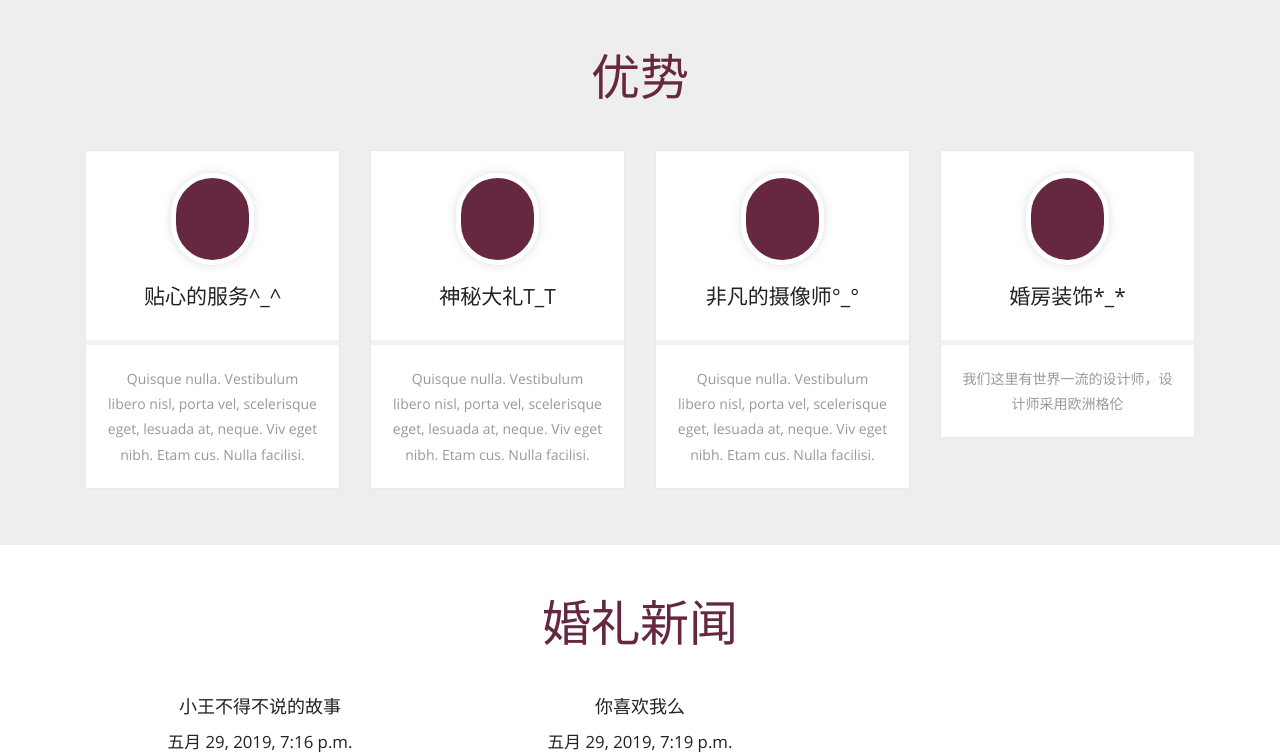
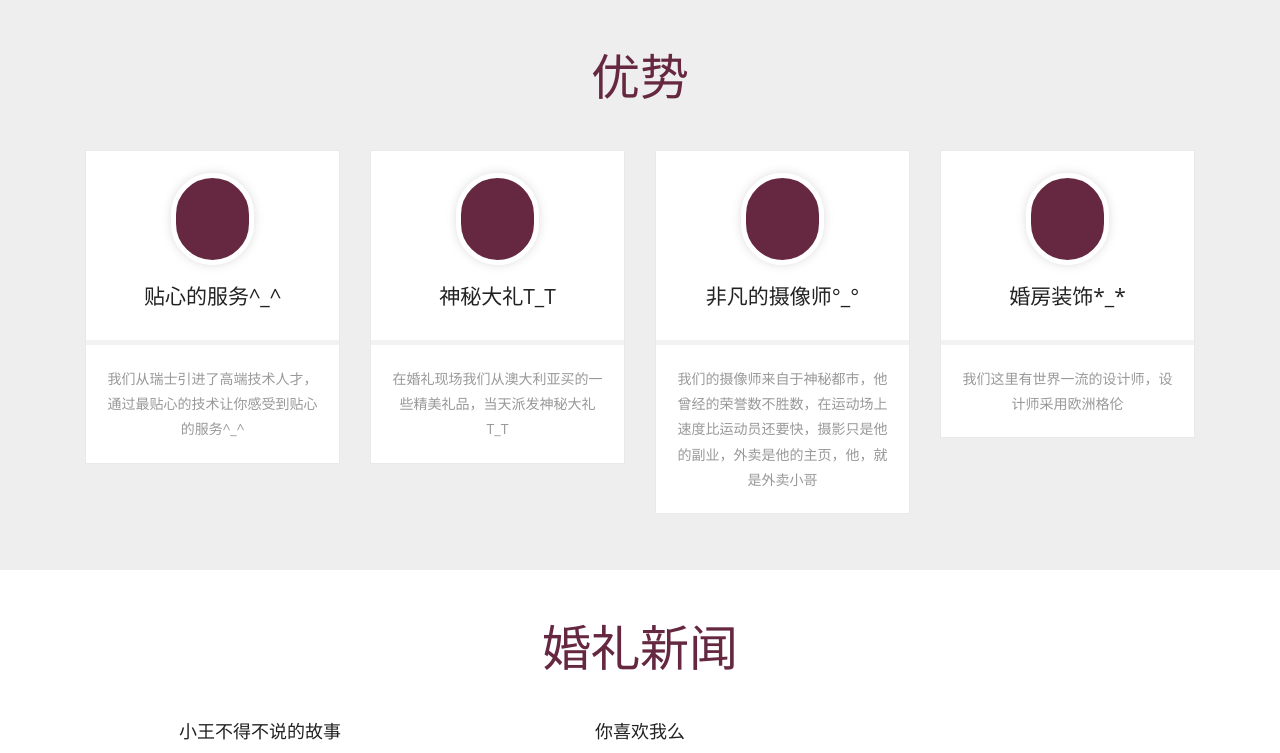
Before and after one commit to ice-a/demo, a Django app: template test1/templates/index.html in a window 1280 px wide. Shown: the part 1717-2470 px from the top of the page. Run offline with Django 3.2, Linux system fonts and the light colour scheme; the template is opened without the code that fills it: values that come from a table or form of the project are taken from there, others are empty; data comes from the database, SQL or seed files in the repository; both versions use the stored data as it was after the commit; some libraries are stand-ins or nearby versions; some web fonts are replaced.

Commit message:
项目提交 准备部署上线 部署上线

```diff
--- a/test1/demo1/urls.py
+++ b/test1/demo1/urls.py
@@ -6,5 +6,5 @@ urlpatterns = [
     url(r'^wedding/$',views.wedding,name='wedding'),
     url(r'^services/$',views.services,name='services'),
     url(r'^about/$',views.about,name='about'),
-    url(r'^index/$',views.index,name='index'),
+    url('',views.index,name='index'),
 ]
--- a/test1/templates/about.html
+++ b/test1/templates/about.html
@@ -48,7 +48,7 @@
                             allowfullscreen onautocomplete="true"></iframe>
                 </div>
                 <div class="col-md-7 OurLove-grid1">
-                    <h4>Cras feugiat, felis sit amet molestie </h4>
+                    <h4>团队的初创</h4>
                     <p>lorem Ipsum is simply dummy text of the printing and typesetting industry., Lorem Ipsum dummy
                         text ever since dummy text of the printing and usings 1500s,Duis aute irure dolor in
                         reprehenderit in voluptate velit esse when an,Lorem Ipsum has been the industry's standard dummy
--- a/test1/templates/contact.html
+++ b/test1/templates/contact.html
@@ -48,7 +48,7 @@
 
 {#                <video src="/static/video/1.mp4" class="new_video" width="100%" height="151px"></video>#}
             </div>
-
+            <a href="" target="_blank"></a>
             <div class="contact_top">
                 <div class="col-md-8 contact_left">
                     <h3>建议</h3>
--- a/test1/templates/index.html
+++ b/test1/templates/index.html
@@ -110,12 +110,12 @@
             <div class="container">
                 <div class="about-head">
                     <h2>蓝思</h2>
-                    <p>Autem vel eum iriure dolor in hendrerit in volestie consequat vel illum</p>
+                    <p>蓝思婚庆是由蓝思影视工作室转型而来</p>
                 </div>
                 <div class="about-grids">
                     {% for foo in learns %}
                         <div class="col-md-3 about-grid test1">
-                            <img src="/static/media/{{ foo.imgpath }}" class="img-responsive" alt="/" width="385px" height="453px">
+                            <img src="/static/media/{{ foo.imgpath }}" class="img-responsive" alt="/">
                             <div class="textbox">
                                 <h3>{{ foo.title }}</h3>
                                 <p>{{ foo.deatil }}</p>
@@ -151,9 +151,7 @@
                                 <h4>贴心的服务^_^</h4>
                             </div>
                             <div class="feature2">
-                                <p>Quisque nulla. Vestibulum libero nisl, porta vel, scelerisque eget, lesuada at,
-                                    neque.
-                                    Viv eget nibh. Etam cus. Nulla facilisi. </p>
+                                <p>我们从瑞士引进了高端技术人才，通过最贴心的技术让你感受到贴心的服务^_^</p>
                             </div>
                         </div>
                     </div>
@@ -164,9 +162,7 @@
                                 <h4>神秘大礼T_T</h4>
                             </div>
                             <div class="feature2">
-                                <p>Quisque nulla. Vestibulum libero nisl, porta vel, scelerisque eget, lesuada at,
-                                    neque.
-                                    Viv eget nibh. Etam cus. Nulla facilisi. </p>
+                                <p>在婚礼现场我们从澳大利亚买的一些精美礼品，当天派发神秘大礼T_T</p>
                             </div>
                         </div>
                     </div>
@@ -177,9 +173,7 @@
                                 <h4>非凡的摄像师°_°</h4>
                             </div>
                             <div class="feature2">
-                                <p>Quisque nulla. Vestibulum libero nisl, porta vel, scelerisque eget, lesuada at,
-                                    neque.
-                                    Viv eget nibh. Etam cus. Nulla facilisi. </p>
+                                <p>我们的摄像师来自于神秘都市，他曾经的荣誉数不胜数，在运动场上速度比运动员还要快，摄影只是他的副业，外卖是他的主页，他，就是外卖小哥</p>
                             </div>
                         </div>
                     </div>
--- a/test1/templates/services.html
+++ b/test1/templates/services.html
@@ -41,7 +41,6 @@
         <div class="container">
             <h2>服务</h2>
             <div class="services-grids">
-
                 {% for foo in services %}
                     <div class="col-md-4 services-grid">
                     <div class="ser1">
--- a/test1/test1/urls.py
+++ b/test1/test1/urls.py
@@ -18,5 +18,5 @@ from django.urls import path
 from django.conf.urls import url,include
 urlpatterns = [
     path('admin/', admin.site.urls),
-    url('demo1/',include('demo1.urls',namespace='demo1')),
+    url('',include('demo1.urls',namespace='demo1')),
 ]
```
Also changed, not shown: test1/db.sqlite3.
